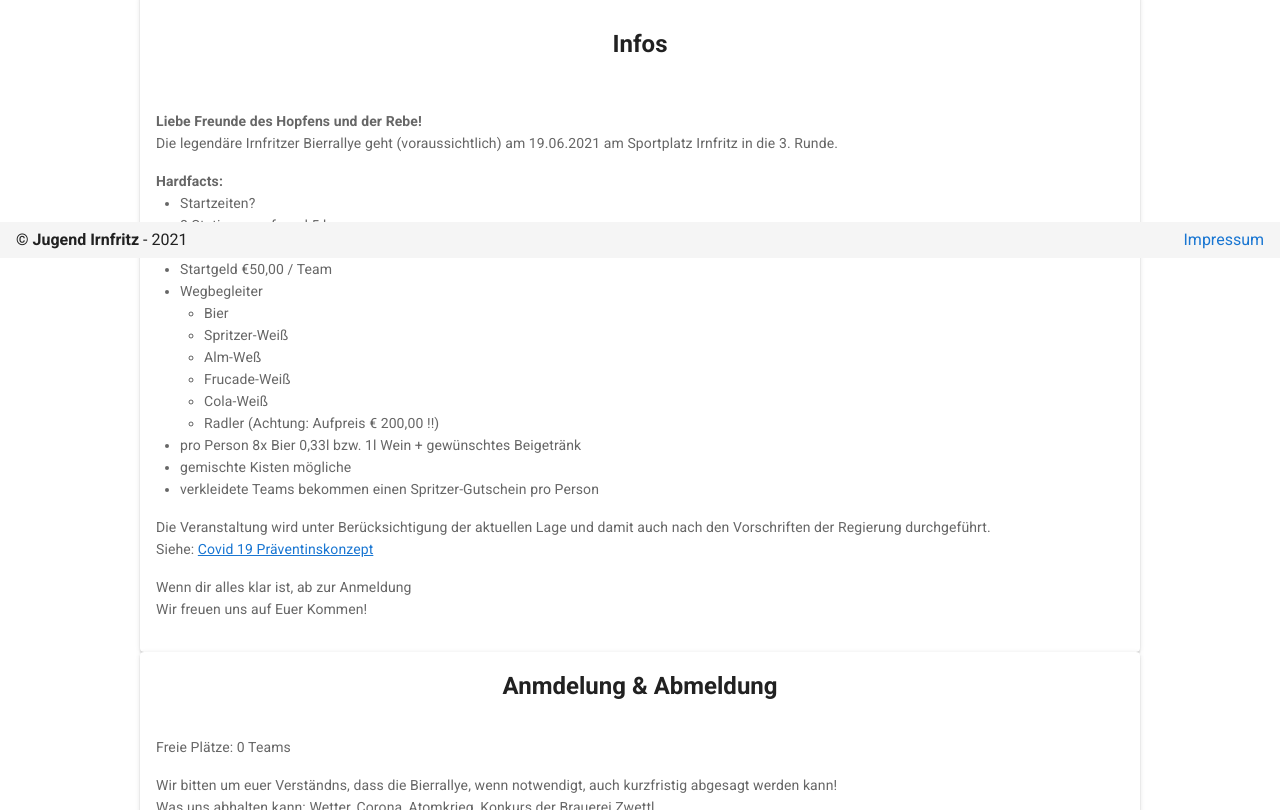
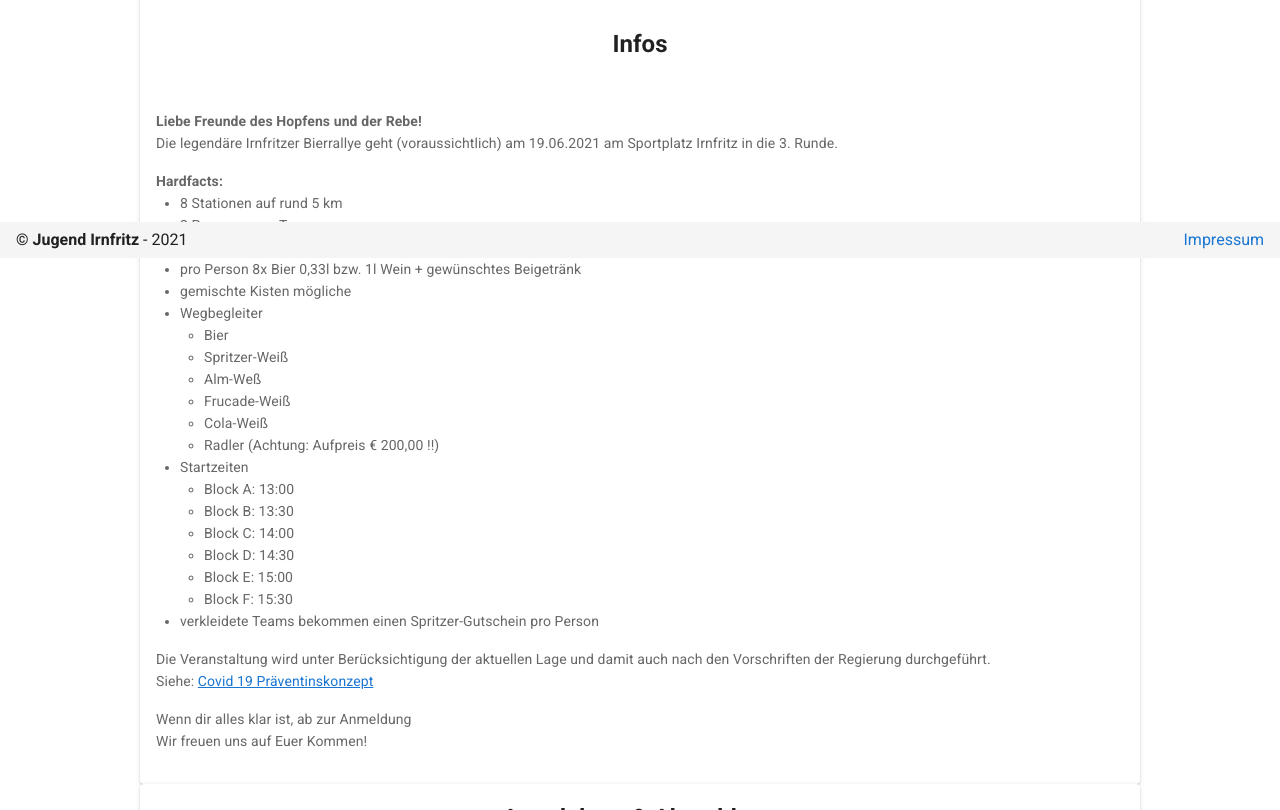
Before and after one commit to MarkusKiesel93/bierrallye_webpage, a Vue app in the folder frontend/: page / in a window 1280 px wide. Shown: the part 542-1352 px from the top of the page. Built offline with nearby package versions, Linux system fonts and the light colour scheme; no server answers.

Commit message:
add start blocks

```diff
--- a/frontend/src/views/HomeView.vue
+++ b/frontend/src/views/HomeView.vue
@@ -11,10 +11,11 @@
         <h4> Hardfacts: </h4>
         <p>
           <ul>
-            <li> Startzeiten? </li>
             <li>8 Stationen auf rund 5 km</li>
             <li>2 Personen pro Team</li>
             <li>Startgeld €50,00 / Team</li>
+            <li>pro Person 8x Bier 0,33l bzw. 1l Wein + gewünschtes Beigetränk</li>
+            <li>gemischte Kisten mögliche</li>
             <li>Wegbegleiter</li>
             <ul>
               <li>Bier</li>
@@ -24,8 +25,16 @@
               <li>Cola-Weiß</li>
               <li>Radler (Achtung: Aufpreis € 200,00 !!)</li>
             </ul>
-            <li>pro Person 8x Bier 0,33l bzw. 1l Wein + gewünschtes Beigetränk</li>
-            <li>gemischte Kisten mögliche</li>
+            <li> Startzeiten </li>
+            <ul>
+              <li>Block A: 13:00</li>
+              <li>Block B: 13:30</li>
+              <li>Block C: 14:00</li>
+              <li>Block D: 14:30</li>
+              <li>Block E: 15:00</li>
+              <li>Block F: 15:30</li>
+            </ul>
+
             <li>verkleidete Teams bekommen einen Spritzer-Gutschein pro Person</li>
           </ul>
         </p>
```
